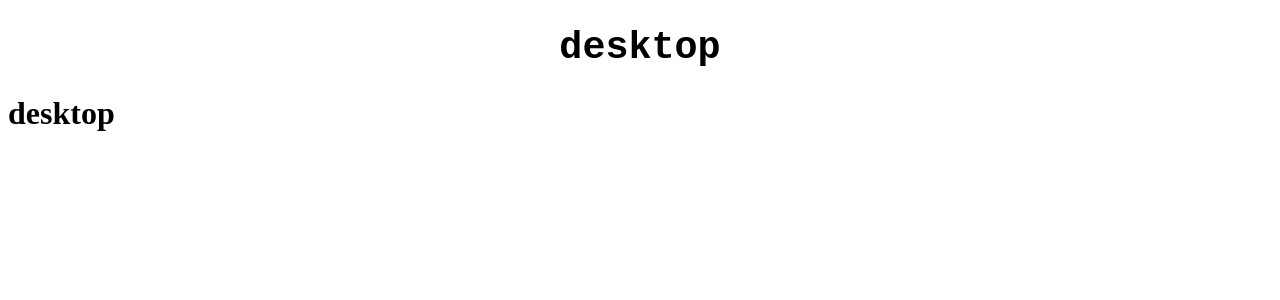
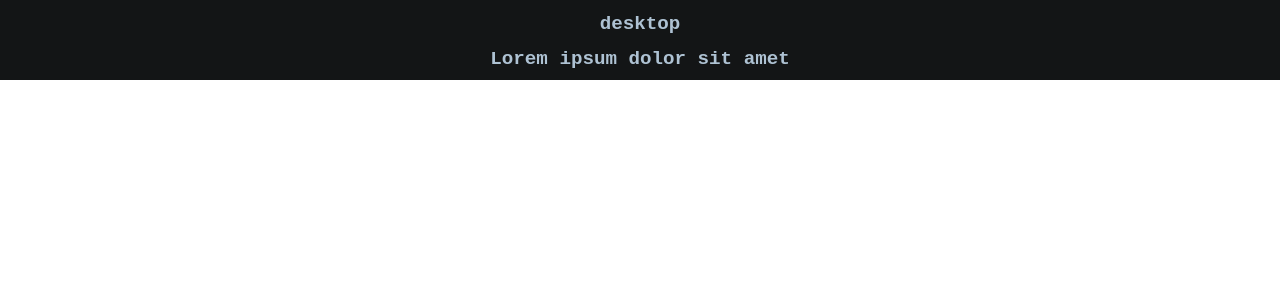
Before and after one commit to jcamarao/jcamarao.github.io, a Vue app: page / in a window 1280 px wide. Shown: the top 300 px of the page. Built offline with nearby package versions, Linux system fonts and the light colour scheme.

Commit message:
navbar styling

```diff
--- a/src/App.vue
+++ b/src/App.vue
@@ -18,11 +18,11 @@
 
 <style>
   #app {
-    /* font-family: Avenir, Helvetica, Arial, sans-serif;
+    font-family: Avenir, Helvetica, Arial, sans-serif;
     -webkit-font-smoothing: antialiased;
     -moz-osx-font-smoothing: grayscale;
     text-align: center;
     color: #2c3e50;
-    margin-top: 60px; */
+    margin-top: 60px;
   }
 </style>
--- a/src/components/MainPage.vue
+++ b/src/components/MainPage.vue
@@ -1,12 +1,12 @@
 <template>
   <div id="mobile" v-if="isMobile()">
     <div id="mobile-navbar">
-      <h1>mobile</h1>
+      <h1></h1>
     </div>
   </div>
   <div id="not-mobile" v-else>
     <div id="desktop-navbar">
-      <h1>desktop</h1>
+      <h1></h1>
     </div>
   </div>
 </template>
@@ -27,4 +27,10 @@
 
 <!-- Add "scoped" attribute to limit CSS to this component only -->
 <style scoped>
+#mobile {
+  background-color: #131516;
+}
+#desktop {
+  background-color: #131516;
+}
 </style>
--- a/src/components/Navbar.vue
+++ b/src/components/Navbar.vue
@@ -1,12 +1,14 @@
 <template>
   <div id="mobile" v-if="isMobile()">
     <div id="mobile-navbar">
-      <h1>mobile</h1>
+      <h1 class="mobile-nav-text">mobile</h1>
+      <h1 class="mobile-nav-text">Lorem ipsum dolor sit amet</h1>
     </div>
   </div>
-  <div id="not-mobile" v-else>
+  <div id="desktop" v-else>
     <div id="desktop-navbar">
-      <h1>desktop</h1>
+      <h1 class="desktop-nav-text">desktop</h1>
+      <h1 class="desktop-nav-text">Lorem ipsum dolor sit amet</h1>
     </div>
   </div>
 </template>
@@ -28,16 +30,40 @@
 
 <!-- Add "scoped" attribute to limit CSS to this component only -->
 <style scoped>
-  #terminal-bar {
-    background-color: #ffffff;
+  div {
+    margin-left: calc(-50vw + 50%);
+  }
+  #mobile-navbar {
+    position: fixed;
+    top: 0px;
+    background-color: #131516;
     font-weight: bold;
-    height: 10vh;
-    width: 100%;
+    height: 8vh;
+    width: 100vw;
+    margin-left: calc(-50vw + 50%);
   }
-  h1 {
+  .mobile-nav-text{
     text-align: center;
+    color: rgb(174, 194, 211);
     font-size: 3vw;
     font-family: 'Courier New', Courier, monospace;
     font-weight: bold;
   }
+  #desktop-navbar {
+    position: fixed;
+    top: 0px;
+    background-color: #131516;
+    font-weight: bold;
+    height: 10vh;
+    width: 100vw;
+
+  }
+  .desktop-nav-text{
+    text-align: center;
+    top: 10px;
+    color: rgb(174, 194, 211);
+    font-size: 1.5vw;
+    font-family: 'Courier New', Courier, monospace;
+    font-weight: bold;
+  }
 </style>
```
